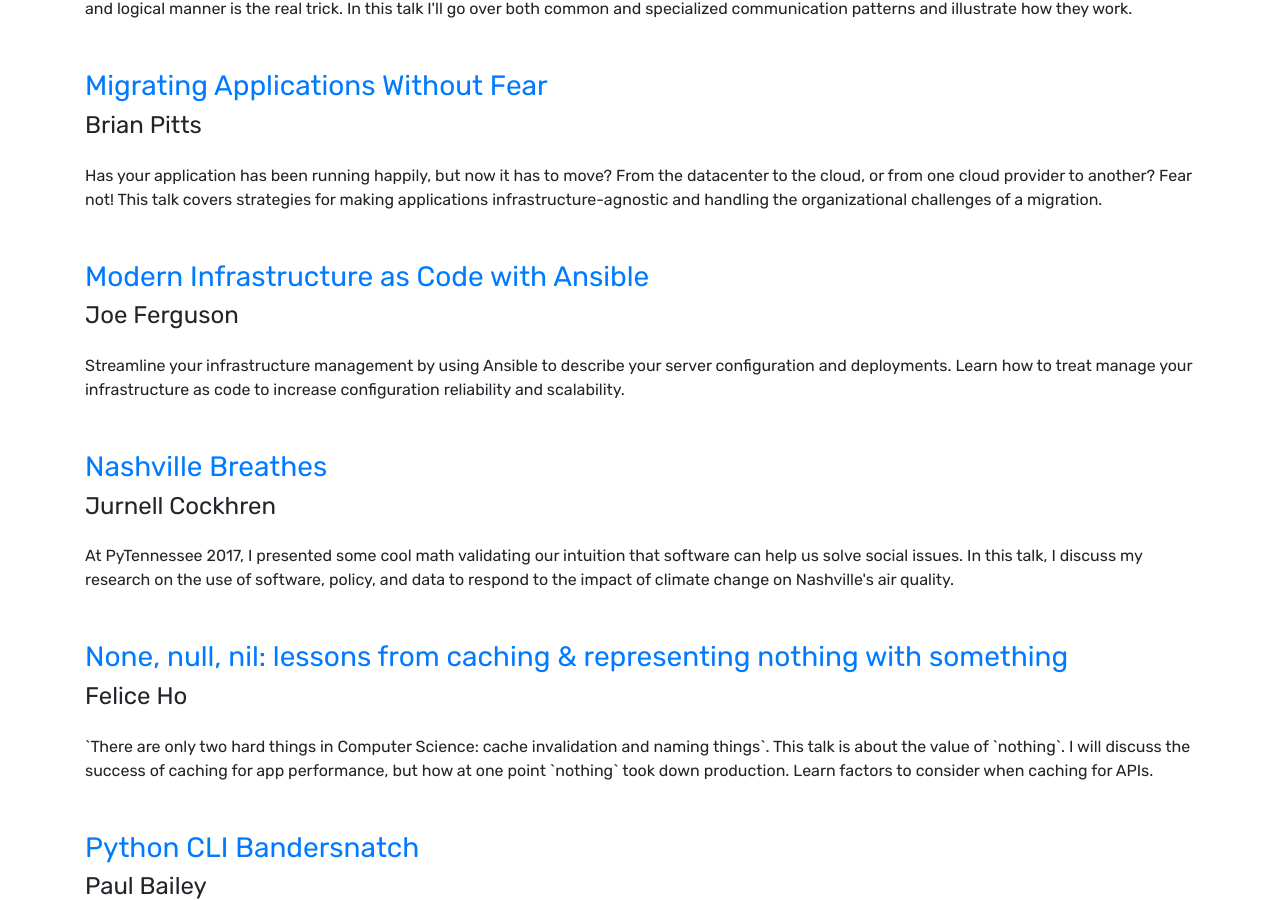
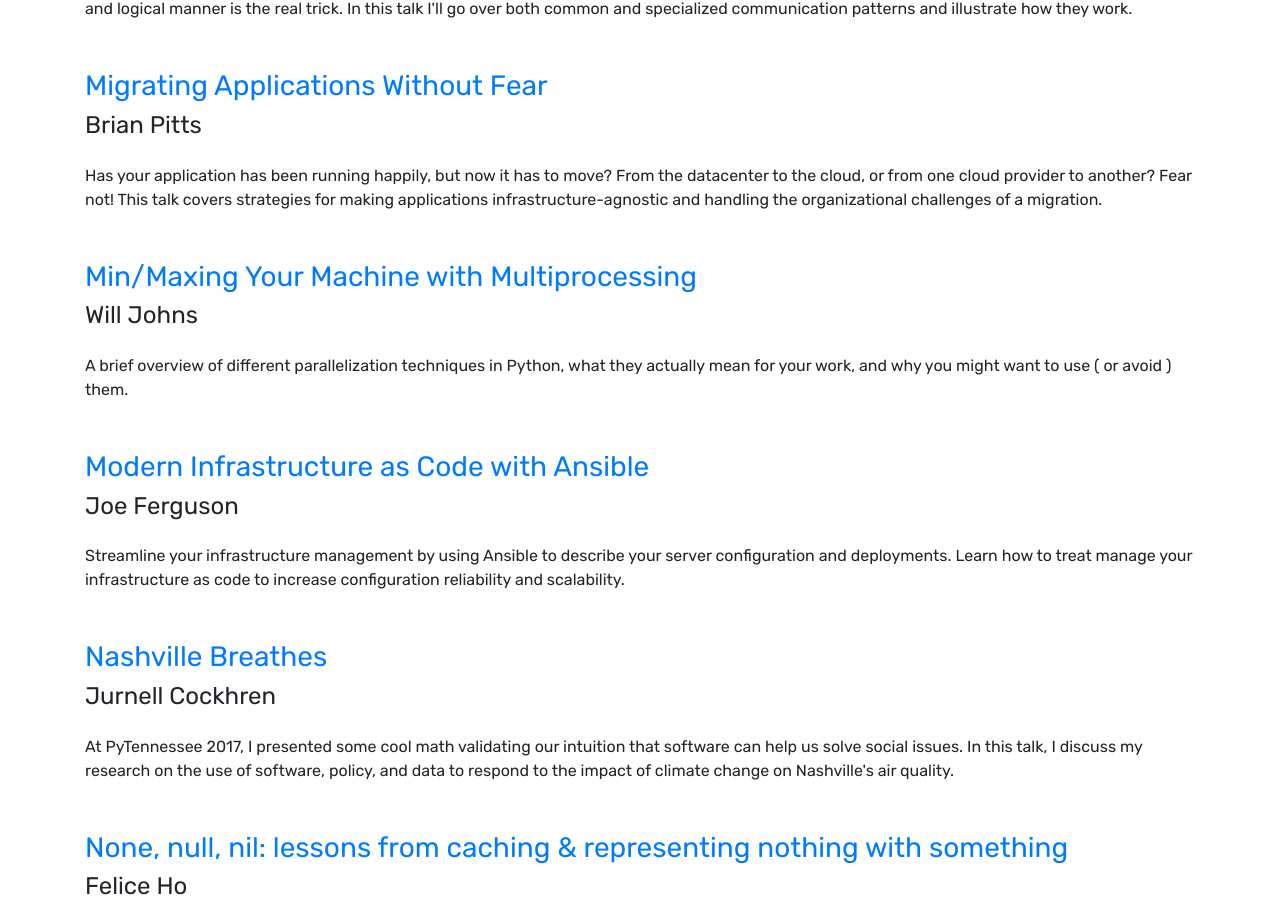
Before and after one commit to pytennessee/pytn-2020, a Jekyll site: the page built from schedule/talks.md, in a window 1280 px wide and 900 px high, scrolled down 4349 px. Built offline with Jekyll 4.4.1, drawn with Linux system fonts in a browser that asks for light colours.

Commit message:
Add Multiprocessing talk

```diff
--- /dev/null
+++ b/_talks/min-maxing-your-machine-with-multiprocessing.md
@@ -0,0 +1,15 @@
+---
+title: "Min/Maxing Your Machine with Multiprocessing"
+layout: talk
+body_class: talk
+permalink: "talks/min-maxing-your-machine-with-multiprocessing"
+about:
+abstract: "A brief overview of different parallelization techniques in Python, what they actually mean for your work, and why you might want to use ( or avoid ) them."
+type: talk
+expected_length: 30min
+intended_audience: All
+speakers: Will Johns
+---
+
+## Talk Description
+A brief overview of different parallelization techniques in Python, what they actually mean for your work, and why you might want to use (or avoid) them.
--- a/schedule/schedule.md
+++ b/schedule/schedule.md
@@ -67,8 +67,8 @@
       Sam Clarke
     </td>
     <td class="room-200">
-      <a href="talks/deploying-machine-learning-models-with-flask-and-docker">Deploying Machine Learning Models with Flask and Docker</a> <br>
-      Rob Harrigan
+      <a href="talks/min-maxing-your-machine-with-multiprocessing">Min/Maxing Your Machine with Multiprocessing</a> <br>
+      Will Johns
     </td>
     <td class="room-300" rowspan="2">
       <a href="talks/getting-started-with-python">Getting Started with Python</a> <br/>
```
